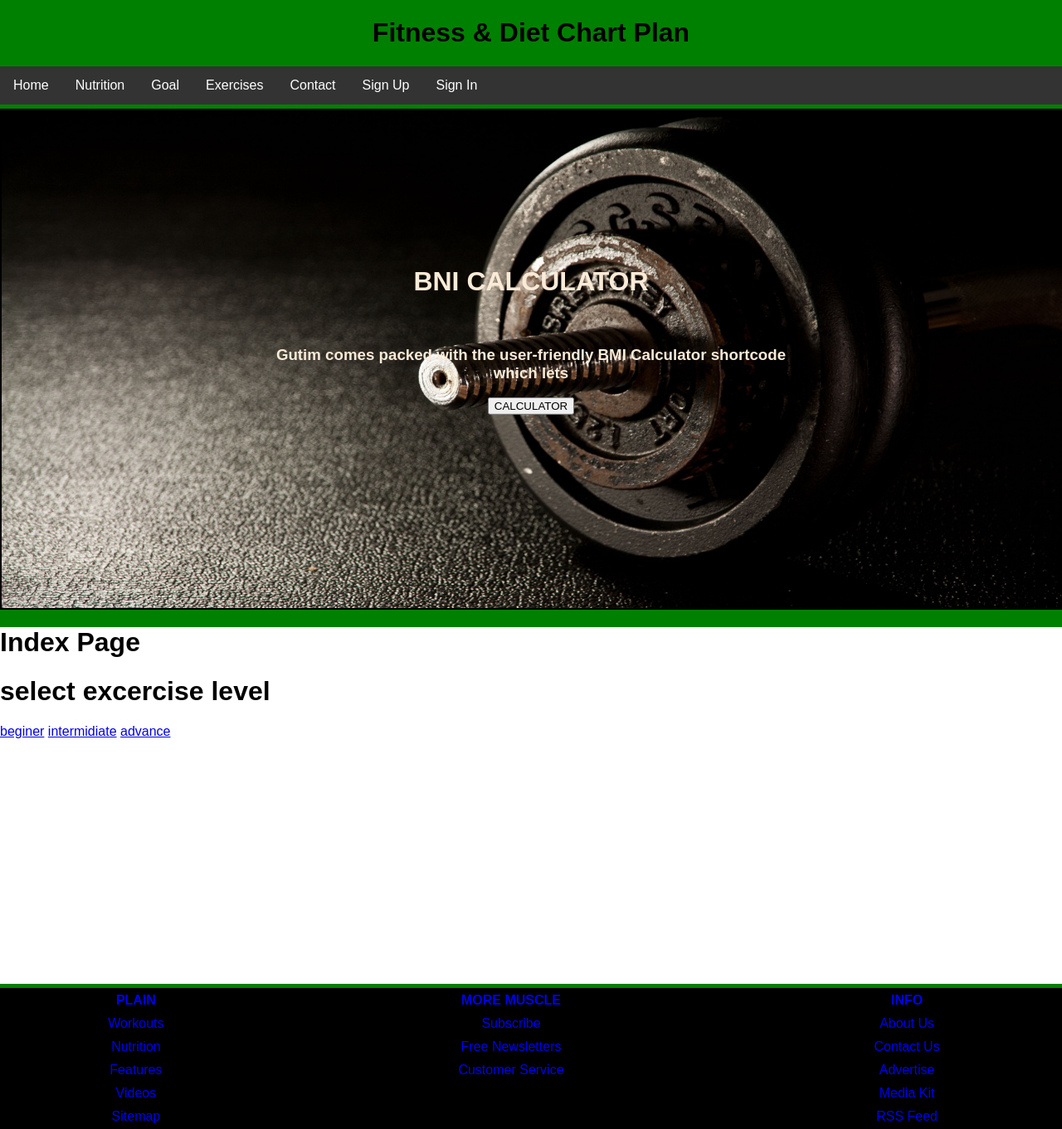
After one commit to yashsinghbishen/Sarvesh_project, a Django app: page /excercise/1/1 in a window 1280 px wide. The commit adds this page. Shown: the whole page at 83% size. Run offline with Django 3.2, Linux system fonts and the light colour scheme.

Commit message:
updated bmi results.

```diff
--- /dev/null
+++ b/fitness/templates/select_excercise.html
@@ -0,0 +1,16 @@
+{% extends 'base.html' %}
+
+{% block body %}
+<div class="middleware">
+    <h1>Index Page</h1>
+
+    <h1>
+        select excercise level
+    </h1>
+
+    <a href="/excercise/{{ gender }}/{{ fitness_plan }}/beginer/">beginer</a>
+    <a href="/excercise/{{ gender }}/{{ fitness_plan }}/intermidiate/">intermidiate</a>
+    <a href="/excercise/{{ gender }}/{{ fitness_plan }}/advance/">advance</a>
+
+</div>
+{% endblock body %}
--- a/fitness/views.py
+++ b/fitness/views.py
@@ -63,6 +63,9 @@ def get_meal_list(request,gender,fitness_plan):
     return render(request,'show_meals.html', {'meals':meal_list})
 
 
+def select_excercise_level(request,gender,fitness_plan):
+    return render(request,'select_excercise.html', {'gender':gender, 'fitness_plan':fitness_plan})
+
 
 def get_excercise_list(request,gender,fitness_plan, fitness_level):
     print(gender,fitness_plan, fitness_level)
@@ -93,10 +96,12 @@ def bmi(request):
     if request.method == "POST":
         form = BmiForm(request.POST)
         if form.is_valid():
+            gender = form.cleaned_data["gender"]
             height = form.cleaned_data["height"]
             weight = form.cleaned_data["weight"]
             bmi = weight/height*2
-            return render(request, "bmi.html", {"form": form, "bmi": bmi})
+            print(gender)
+            return render(request, "bmi.html", {"bmi": bmi, "gender":gender})
     else:
         form = BmiForm()
     return render(request, "bmi.html", {"form": form})
--- a/project_fitness/urls.py
+++ b/project_fitness/urls.py
@@ -28,6 +28,7 @@ urlpatterns = [
     path('logout/',views.logout_request, name='login'),
     path('bmi/',views.bmi, name='bmi'),
     path('diet/<gender>/<fitness_plan>',views.get_meal_list, name='get_meal_list'),
+    path('excercise/<gender>/<fitness_plan>',views.select_excercise_level, name='select_excercise'),
     path('excercise/<gender>/<fitness_plan>/<fitness_level>/',views.get_excercise_list, name='get_excercise_list'),
 
 ] + static(settings.MEDIA_URL, document_root= settings.MEDIA_ROOT)
```
Also changed, not shown: fitness/templates/bmi.html (+19 -6 lines).
